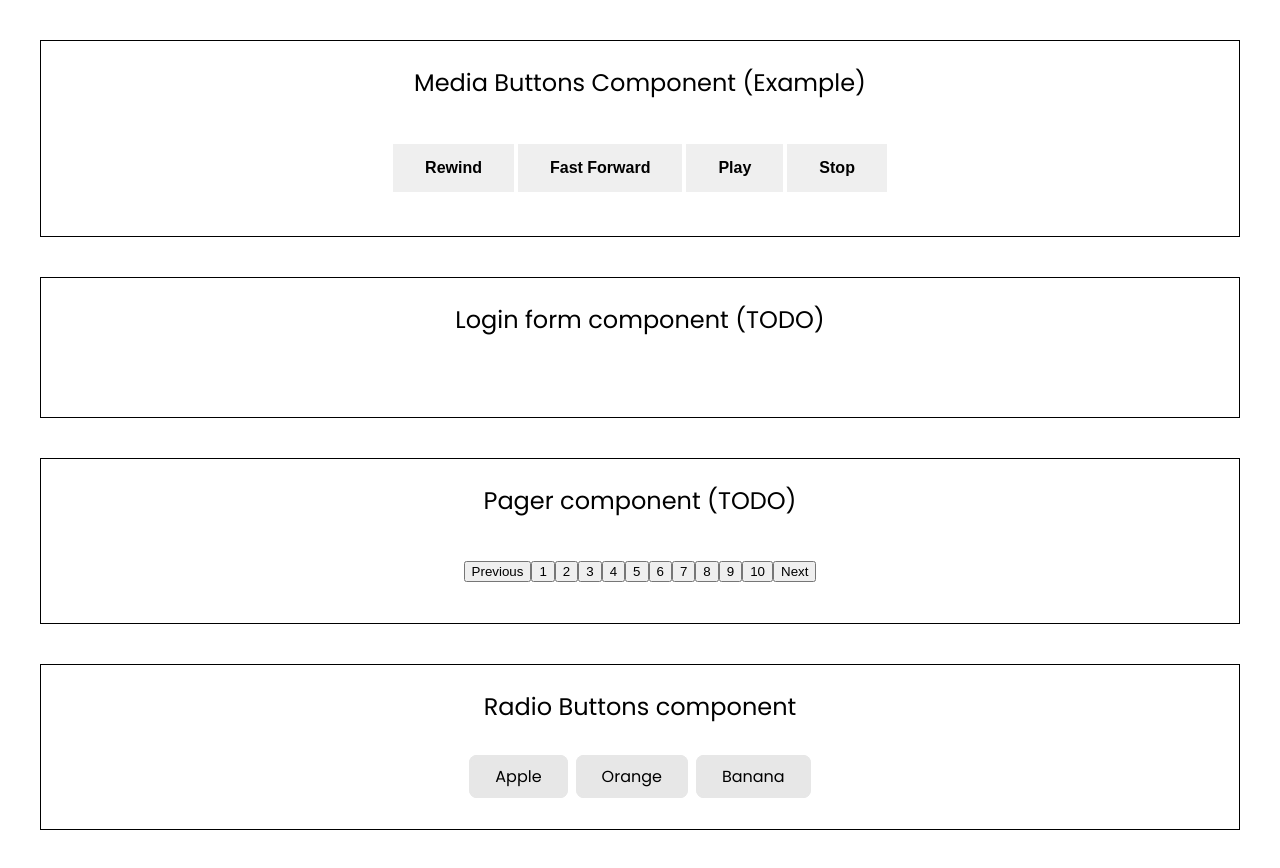
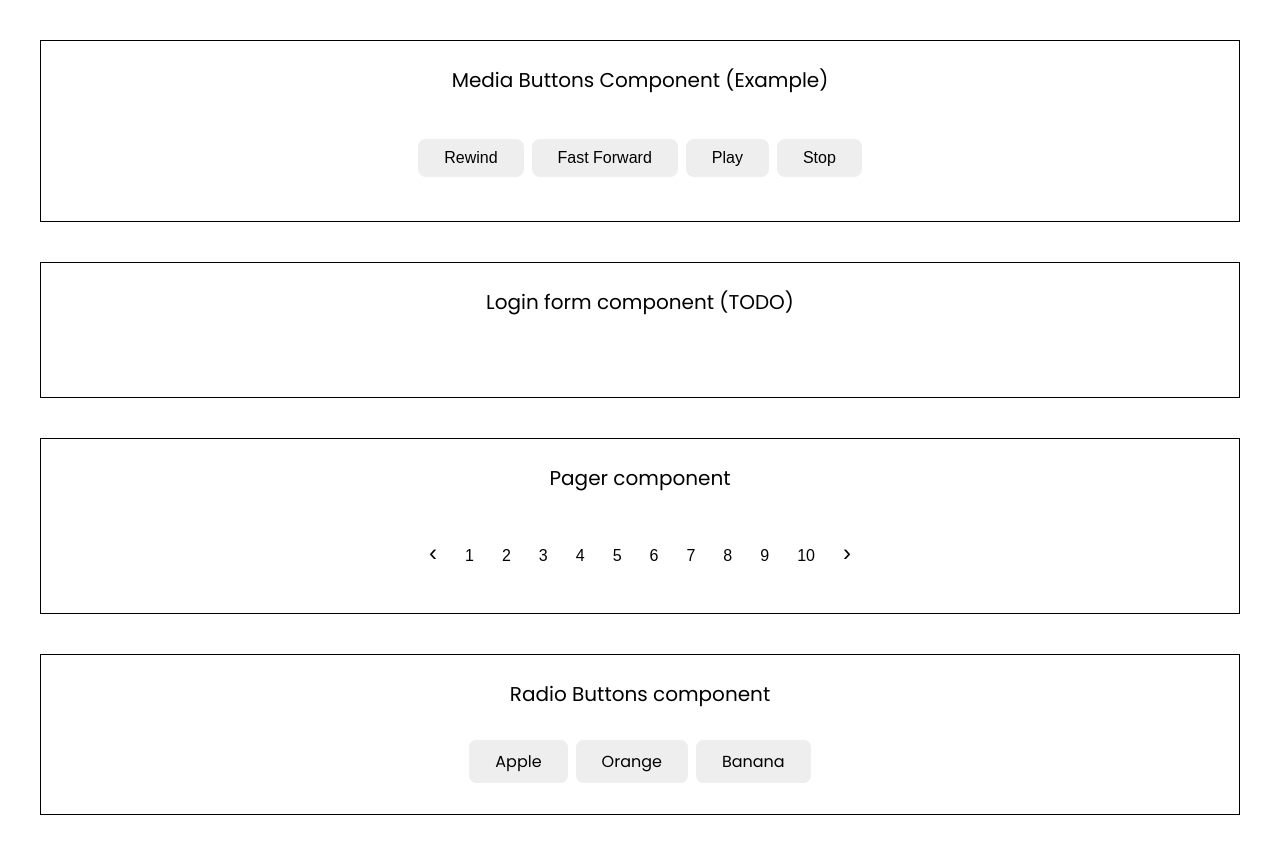
Before and after one commit to prof-tejera/homework-3-itsweebs, a React (Create React App) app: page / in a window 1280 px wide. Built offline with nearby package versions, Linux system fonts and the light colour scheme.

Commit message:
added pager styling

```diff
--- a/src/App.css
+++ b/src/App.css
@@ -9,7 +9,7 @@
   flex-direction: column;
   align-items: center;
   justify-content: center;
-  font-size: 24px;
+  font-size: 20px;
   padding-top: 24px;
 }
 
--- a/src/App.js
+++ b/src/App.js
@@ -24,7 +24,7 @@ const App = () => {
       </div>
 
       <div className="App-component">
-        <header className="App-header">Pager component (TODO)</header>
+        <header className="App-header">Pager component</header>
         <div className="App-content">
           <Pager />
         </div>
--- a/src/Pager/Pager.css
+++ b/src/Pager/Pager.css
@@ -0,0 +1,30 @@
+.pager {
+    display: inline-block;
+  }
+
+  button {
+    cursor: pointer;
+    padding: 4px 12px;
+    background-color: #fff;
+    color: #000000;
+    border: 2px solid #fff;
+    border-radius: 8px;
+    font-size: 16px;
+    outline: none;
+  }
+
+  button:hover {
+    background-color: #e8e4ed;
+    color: #543873;
+    border-color: #e8e4ed;
+  }
+
+  button.active {
+    background-color: #80669d;
+    color: #fff;
+    border-color: #80669d;
+  }
+
+  #arrow {
+    font-size: 24px;
+  }
--- a/src/Pager/Pager.js
+++ b/src/Pager/Pager.js
@@ -1,4 +1,5 @@
 import React, { useState } from "react";
+import Button from "components/Button/Button";
 import "./Pager.css";
 
 const Pager = () => {
@@ -15,7 +16,7 @@ const Pager = () => {
       numbers.push(
         <button
           key={i}
-          active={activePage === (i)}
+          active={activePage===(i)}
           onClick={() => handleClick(i)}
         >
           {i}
@@ -28,18 +29,18 @@ const Pager = () => {
 
   return (
     <div className="pager">
-      <button
+      <button id="arrow"
         onClick={() => handleClick(activePage - 1)}
         disabled={activePage === 1}
       >
-        Previous
+        &#8249;
       </button>
       {pageNumbers()}
-      <button
+      <button id="arrow"
         onClick={() => handleClick(activePage + 1)}
         disabled={activePage === 10}
       >
-        Next
+        &#8250;
       </button>
     </div>
   );
--- a/src/RadioButtons/RadioButtons.css
+++ b/src/RadioButtons/RadioButtons.css
@@ -9,24 +9,23 @@
   label {
     cursor: pointer;
     padding: 8px 24px;
-    background-color: #e7e7e7;
+    background-color: #eeeeee;
     color: #000000;
-    border-color: #e7e7e7;
-    border: 2px solid #e7e7e7;
+    border: 2px solid #eeeeee;
     border-radius: 8px;
     font-size: 16px;
     margin: 4px;
+    font-weight: 300;
   }
 
   label:hover {
     background-color: #e8e4ed;
-    color: #543873;
+    color: #8746a8;
     border-color: #e8e4ed;
-    font-weight: bold;
   }
 
   input[type="radio"]:checked + label {
-    background-color: #80669d;
+    background-color: #8746a8;
     color: #fff;
-    border-color: #80669d;
+    border-color: #8746a8;
   }
--- a/src/components/Button/Button.css
+++ b/src/components/Button/Button.css
@@ -1,4 +1,4 @@
-.Default-button {
+/** .Default-button {
   border: none;
   color: black;
   padding: 15px 32px;
@@ -18,3 +18,40 @@
 .Default-button:hover {
   background-color: rgb(71, 145, 241);
 }
+*/
+.Default-button {
+  cursor: pointer;
+  padding: 8px 24px;
+  background-color: #eeeeee;
+  color: #000000;
+  border: 2px solid #eeeeee;
+  border-radius: 8px;
+  font-size: 16px;
+  font-weight: 300;
+  outline: none;
+  margin:4px;
+}
+
+.Default-button:disabled {
+  opacity: 0.5;
+}
+
+.Default-button-active {
+  background-color: #8746a8;
+  color: #fff;
+  border-color: #8746a8;
+}
+
+.Default-button:hover {
+  background-color: #e8e4ed;
+  color: #8746a8;
+  border-color: #e8e4ed;
+}
+
+#arrow {
+  font-size: 24px;
+}
+
+#arrow:hover{
+  border-radius: 50%;
+}
```
